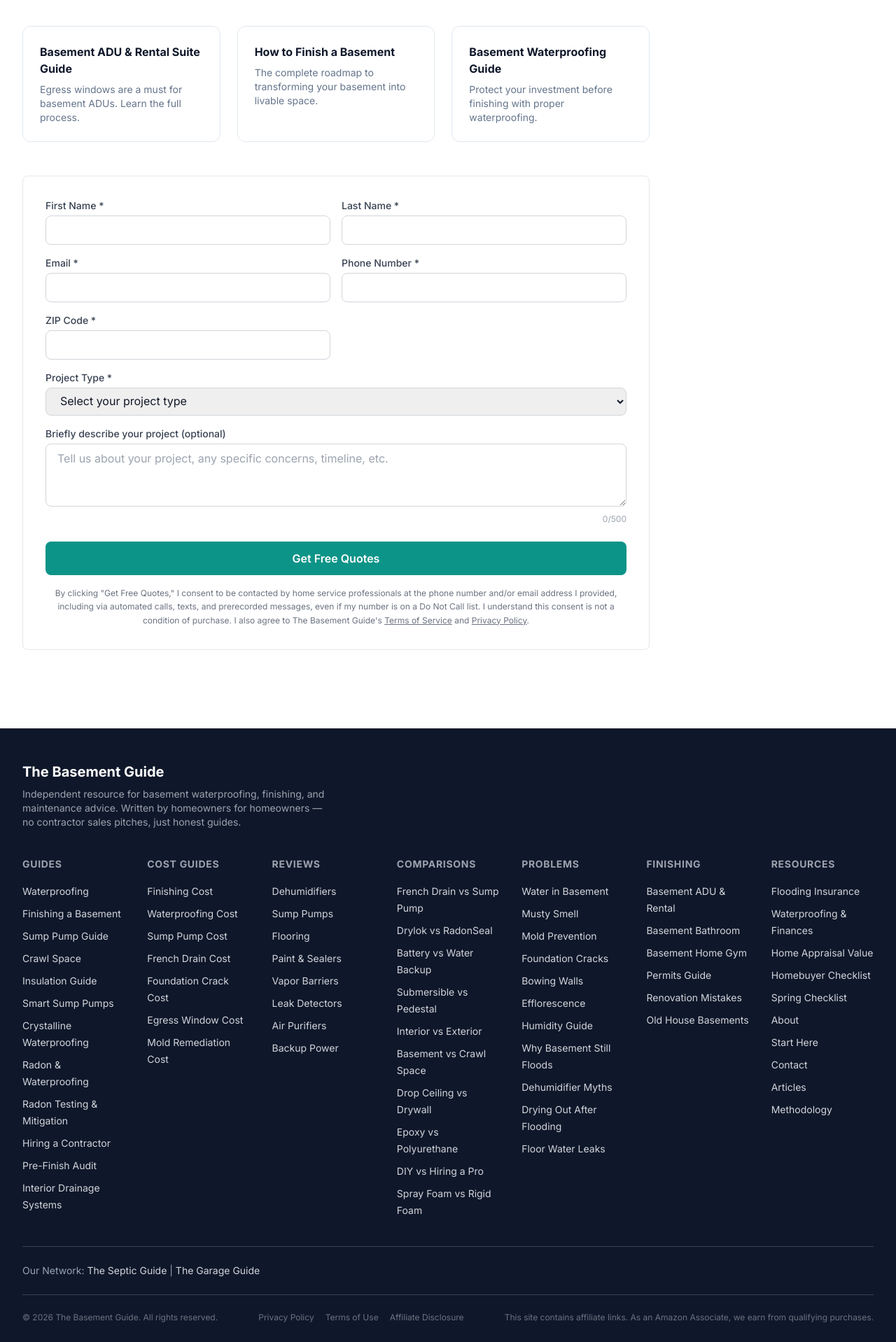
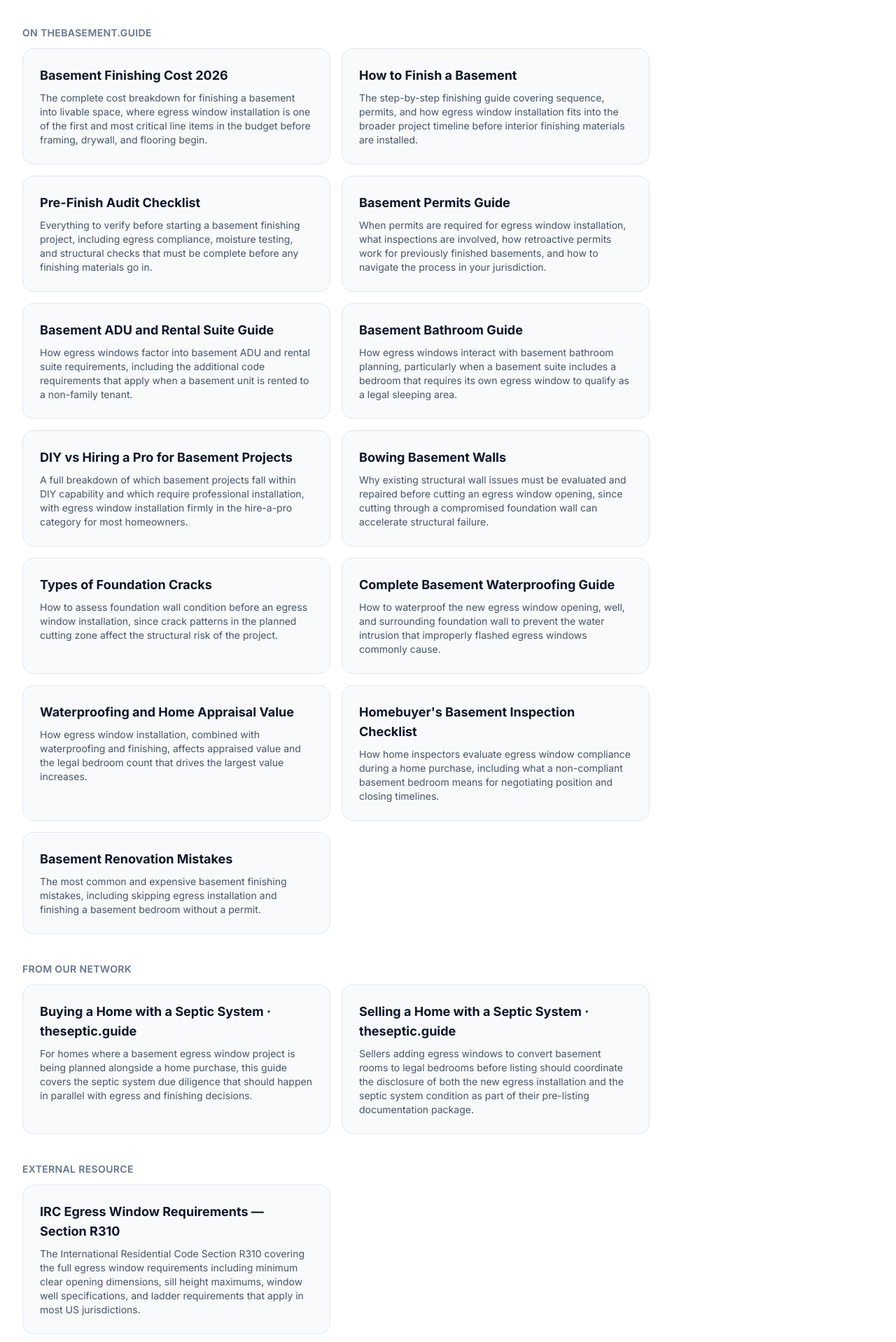
Before and after one commit to thebasementguide2026/basement-guide, a Next.js app: page /articles/egress-window-cost in a window 1280 px wide. Shown: the part 9102-11020 px from the top of the page at 70% size. Built offline with nearby package versions, Linux system fonts and the light colour scheme.

Commit message:
Replace Related Guides with expanded version (13 internal + 2 network + 1 external) on egress-window-cost

```diff
--- a/app/articles/egress-window-cost/page.tsx
+++ b/app/articles/egress-window-cost/page.tsx
@@ -319,19 +319,81 @@ export default function EgressWindowCost() {
           {/* Related Articles */}
           <section className='mt-16 mb-12'>
             <h2 className='text-2xl font-extrabold text-slate-900 mb-8'>Related Guides</h2>
-            <div className='grid grid-cols-1 md:grid-cols-3 gap-6'>
-              <Link href='/articles/basement-adu-rental-suite' className='group block bg-white rounded-xl border border-slate-200 p-6 hover:shadow-lg transition-shadow'>
-                <h3 className='font-bold text-slate-900 group-hover:text-teal-600 transition-colors mb-2'>Basement ADU & Rental Suite Guide</h3>
-                <p className='text-slate-500 text-sm'>Egress windows are a must for basement ADUs. Learn the full process.</p>
+
+            <h3 className='text-sm font-semibold text-slate-500 uppercase tracking-wide mb-3'>On thebasement.guide</h3>
+            <div className='grid grid-cols-1 md:grid-cols-2 gap-4 not-prose mb-10'>
+              <Link href='/articles/basement-finishing-cost' className='block bg-slate-50 rounded-2xl p-6 hover:bg-teal-50 transition-colors border border-slate-200 hover:border-teal-300'>
+                <h4 className='text-lg font-bold text-slate-900 mb-2'>Basement Finishing Cost 2026</h4>
+                <p className='text-slate-600 text-sm'>The complete cost breakdown for finishing a basement into livable space, where egress window installation is one of the first and most critical line items in the budget before framing, drywall, and flooring begin.</p>
               </Link>
-              <Link href='/articles/how-to-finish-a-basement' className='group block bg-white rounded-xl border border-slate-200 p-6 hover:shadow-lg transition-shadow'>
-                <h3 className='font-bold text-slate-900 group-hover:text-teal-600 transition-colors mb-2'>How to Finish a Basement</h3>
-                <p className='text-slate-500 text-sm'>The complete roadmap to transforming your basement into livable space.</p>
+              <Link href='/articles/how-to-finish-a-basement' className='block bg-slate-50 rounded-2xl p-6 hover:bg-teal-50 transition-colors border border-slate-200 hover:border-teal-300'>
+                <h4 className='text-lg font-bold text-slate-900 mb-2'>How to Finish a Basement</h4>
+                <p className='text-slate-600 text-sm'>The step-by-step finishing guide covering sequence, permits, and how egress window installation fits into the broader project timeline before interior finishing materials are installed.</p>
               </Link>
-              <Link href='/articles/basement-waterproofing-guide' className='group block bg-white rounded-xl border border-slate-200 p-6 hover:shadow-lg transition-shadow'>
-                <h3 className='font-bold text-slate-900 group-hover:text-teal-600 transition-colors mb-2'>Basement Waterproofing Guide</h3>
-                <p className='text-slate-500 text-sm'>Protect your investment before finishing with proper waterproofing.</p>
+              <Link href='/articles/pre-finish-audit' className='block bg-slate-50 rounded-2xl p-6 hover:bg-teal-50 transition-colors border border-slate-200 hover:border-teal-300'>
+                <h4 className='text-lg font-bold text-slate-900 mb-2'>Pre-Finish Audit Checklist</h4>
+                <p className='text-slate-600 text-sm'>Everything to verify before starting a basement finishing project, including egress compliance, moisture testing, and structural checks that must be complete before any finishing materials go in.</p>
               </Link>
+              <Link href='/articles/basement-permits-guide' className='block bg-slate-50 rounded-2xl p-6 hover:bg-teal-50 transition-colors border border-slate-200 hover:border-teal-300'>
+                <h4 className='text-lg font-bold text-slate-900 mb-2'>Basement Permits Guide</h4>
+                <p className='text-slate-600 text-sm'>When permits are required for egress window installation, what inspections are involved, how retroactive permits work for previously finished basements, and how to navigate the process in your jurisdiction.</p>
+              </Link>
+              <Link href='/articles/basement-adu-rental-suite' className='block bg-slate-50 rounded-2xl p-6 hover:bg-teal-50 transition-colors border border-slate-200 hover:border-teal-300'>
+                <h4 className='text-lg font-bold text-slate-900 mb-2'>Basement ADU and Rental Suite Guide</h4>
+                <p className='text-slate-600 text-sm'>How egress windows factor into basement ADU and rental suite requirements, including the additional code requirements that apply when a basement unit is rented to a non-family tenant.</p>
+              </Link>
+              <Link href='/articles/basement-bathroom-guide' className='block bg-slate-50 rounded-2xl p-6 hover:bg-teal-50 transition-colors border border-slate-200 hover:border-teal-300'>
+                <h4 className='text-lg font-bold text-slate-900 mb-2'>Basement Bathroom Guide</h4>
+                <p className='text-slate-600 text-sm'>How egress windows interact with basement bathroom planning, particularly when a basement suite includes a bedroom that requires its own egress window to qualify as a legal sleeping area.</p>
+              </Link>
+              <Link href='/articles/diy-vs-hiring-pro-basement-projects' className='block bg-slate-50 rounded-2xl p-6 hover:bg-teal-50 transition-colors border border-slate-200 hover:border-teal-300'>
+                <h4 className='text-lg font-bold text-slate-900 mb-2'>DIY vs Hiring a Pro for Basement Projects</h4>
+                <p className='text-slate-600 text-sm'>A full breakdown of which basement projects fall within DIY capability and which require professional installation, with egress window installation firmly in the hire-a-pro category for most homeowners.</p>
+              </Link>
+              <Link href='/articles/bowing-basement-walls' className='block bg-slate-50 rounded-2xl p-6 hover:bg-teal-50 transition-colors border border-slate-200 hover:border-teal-300'>
+                <h4 className='text-lg font-bold text-slate-900 mb-2'>Bowing Basement Walls</h4>
+                <p className='text-slate-600 text-sm'>Why existing structural wall issues must be evaluated and repaired before cutting an egress window opening, since cutting through a compromised foundation wall can accelerate structural failure.</p>
+              </Link>
+              <Link href='/articles/types-of-foundation-cracks' className='block bg-slate-50 rounded-2xl p-6 hover:bg-teal-50 transition-colors border border-slate-200 hover:border-teal-300'>
+                <h4 className='text-lg font-bold text-slate-900 mb-2'>Types of Foundation Cracks</h4>
+                <p className='text-slate-600 text-sm'>How to assess foundation wall condition before an egress window installation, since crack patterns in the planned cutting zone affect the structural risk of the project.</p>
+              </Link>
+              <Link href='/articles/complete-basement-waterproofing-guide' className='block bg-slate-50 rounded-2xl p-6 hover:bg-teal-50 transition-colors border border-slate-200 hover:border-teal-300'>
+                <h4 className='text-lg font-bold text-slate-900 mb-2'>Complete Basement Waterproofing Guide</h4>
+                <p className='text-slate-600 text-sm'>How to waterproof the new egress window opening, well, and surrounding foundation wall to prevent the water intrusion that improperly flashed egress windows commonly cause.</p>
+              </Link>
+              <Link href='/articles/waterproofing-home-appraisal-value' className='block bg-slate-50 rounded-2xl p-6 hover:bg-teal-50 transition-colors border border-slate-200 hover:border-teal-300'>
+                <h4 className='text-lg font-bold text-slate-900 mb-2'>Waterproofing and Home Appraisal Value</h4>
+                <p className='text-slate-600 text-sm'>How egress window installation, combined with waterproofing and finishing, affects appraised value and the legal bedroom count that drives the largest value increases.</p>
+              </Link>
+              <Link href='/articles/homebuyers-basement-inspection-checklist' className='block bg-slate-50 rounded-2xl p-6 hover:bg-teal-50 transition-colors border border-slate-200 hover:border-teal-300'>
+                <h4 className='text-lg font-bold text-slate-900 mb-2'>Homebuyer&apos;s Basement Inspection Checklist</h4>
+                <p className='text-slate-600 text-sm'>How home inspectors evaluate egress window compliance during a home purchase, including what a non-compliant basement bedroom means for negotiating position and closing timelines.</p>
+              </Link>
+              <Link href='/articles/basement-renovation-mistakes' className='block bg-slate-50 rounded-2xl p-6 hover:bg-teal-50 transition-colors border border-slate-200 hover:border-teal-300'>
+                <h4 className='text-lg font-bold text-slate-900 mb-2'>Basement Renovation Mistakes</h4>
+                <p className='text-slate-600 text-sm'>The most common and expensive basement finishing mistakes, including skipping egress installation and finishing a basement bedroom without a permit.</p>
+              </Link>
+            </div>
+
+            <h3 className='text-sm font-semibold text-slate-500 uppercase tracking-wide mb-3'>From Our Network</h3>
+            <div className='grid grid-cols-1 md:grid-cols-2 gap-4 not-prose mb-10'>
+              <a href='https://theseptic.guide/guides/buying-home-with-septic' target='_blank' rel='noopener noreferrer' className='block bg-slate-50 rounded-2xl p-6 hover:bg-teal-50 transition-colors border border-slate-200 hover:border-teal-300'>
+                <h4 className='text-lg font-bold text-slate-900 mb-2'>Buying a Home with a Septic System &middot; theseptic.guide</h4>
+                <p className='text-slate-600 text-sm'>For homes where a basement egress window project is being planned alongside a home purchase, this guide covers the septic system due diligence that should happen in parallel with egress and finishing decisions.</p>
+              </a>
+              <a href='https://theseptic.guide/guides/selling-home-with-septic-system' target='_blank' rel='noopener noreferrer' className='block bg-slate-50 rounded-2xl p-6 hover:bg-teal-50 transition-colors border border-slate-200 hover:border-teal-300'>
+                <h4 className='text-lg font-bold text-slate-900 mb-2'>Selling a Home with a Septic System &middot; theseptic.guide</h4>
+                <p className='text-slate-600 text-sm'>Sellers adding egress windows to convert basement rooms to legal bedrooms before listing should coordinate the disclosure of both the new egress installation and the septic system condition as part of their pre-listing documentation package.</p>
+              </a>
+            </div>
+
+            <h3 className='text-sm font-semibold text-slate-500 uppercase tracking-wide mb-3'>External Resource</h3>
+            <div className='grid grid-cols-1 md:grid-cols-2 gap-4 not-prose mb-10'>
+              <a href='https://codes.iccsafe.org/content/IRC2021P2/chapter-3-building-planning#IRC2021P2_Pt03_Ch03_SecR310' target='_blank' rel='noopener noreferrer' className='block bg-slate-50 rounded-2xl p-6 hover:bg-teal-50 transition-colors border border-slate-200 hover:border-teal-300'>
+                <h4 className='text-lg font-bold text-slate-900 mb-2'>IRC Egress Window Requirements &mdash; Section R310</h4>
+                <p className='text-slate-600 text-sm'>The International Residential Code Section R310 covering the full egress window requirements including minimum clear opening dimensions, sill height maximums, window well specifications, and ladder requirements that apply in most US jurisdictions.</p>
+              </a>
             </div>
           </section>
 
```
